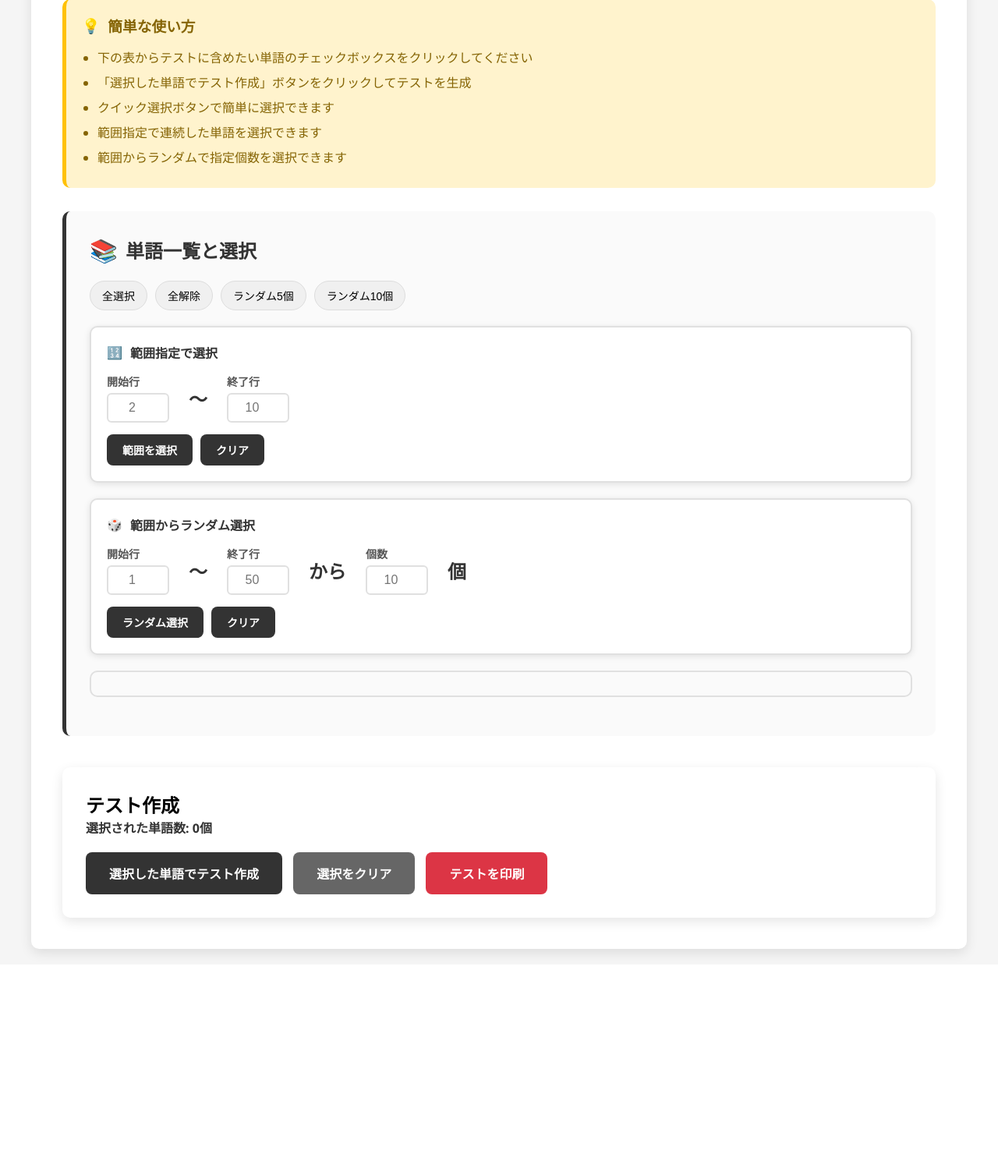
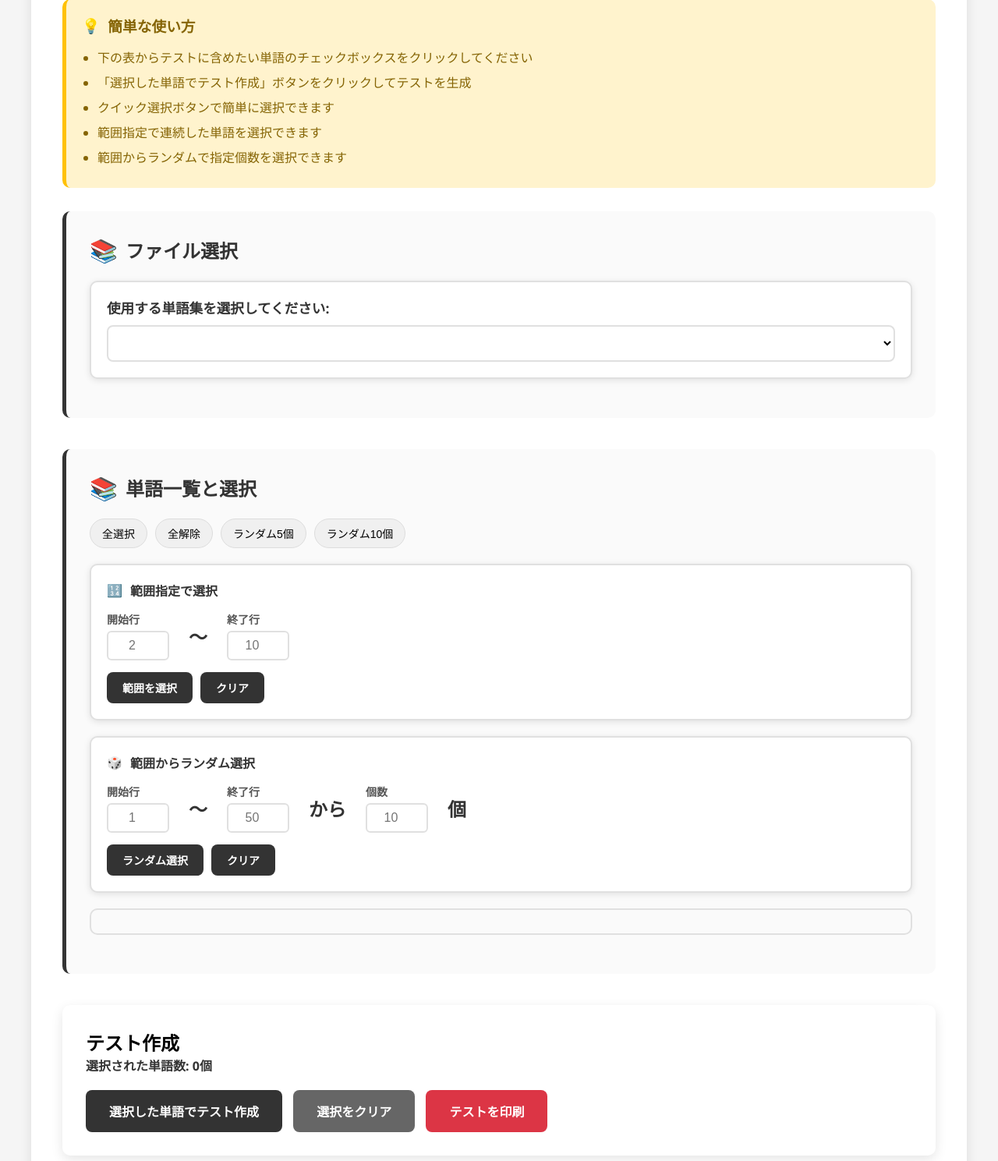
Before and after one commit to Hiyama-sir/test-maiking, a Flask app: page / in a window 1280 px wide. Shown: the part 189-1678 px from the top of the page at 78% size. Before the commit the page ends 1420 px from the top, so only its background shows below. Run offline with Flask 3, Linux system fonts and the light colour scheme; lists and menus that the app fills with data are empty.

Commit message:
複数Excelファイル対応機能を追加
- コーパス4500とターゲット1900の2つのファイルから選択可能
- ファイル選択ドロップダウンを追加
- 動的にファイルを読み込む機能を実装
- ファイル切り替え時に単語一覧が更新される

```diff
--- a/app.py
+++ b/app.py
@@ -4,11 +4,15 @@ import os
 
 app = Flask(__name__)
 
-def load_excel_data():
+def load_excel_data(filename=None):
     """Excelファイルからデータを読み込む"""
     try:
+        # デフォルトのファイル名を設定
+        if filename is None:
+            filename = '小テスト Retrieved from コーパス4500 4th Edition.xlsx'
+
         # Excelファイルを読み込み
-        workbook = load_workbook('小テスト Retrieved from コーパス4500 4th Edition.xlsx')
+        workbook = load_workbook(filename)
         worksheet = workbook.active
 
         # A列（英単語）とB列（日本語）のデータを取得
@@ -30,11 +34,36 @@ def load_excel_data():
         print(f"Excelファイルの読み込みエラー: {e}")
         return []
 
+def get_available_files():
+    """利用可能なExcelファイルのリストを取得"""
+    files = []
+    excel_files = [
+        '小テスト Retrieved from コーパス4500 4th Edition.xlsx',
+        'ターゲット1900.xlsx'
+    ]
+
+    for file in excel_files:
+        if os.path.exists(file):
+            if file == '小テスト Retrieved from コーパス4500 4th Edition.xlsx':
+                display_name = 'コーパス4500'
+            elif file == 'ターゲット1900.xlsx':
+                display_name = 'ターゲット1900'
+            else:
+                display_name = file.replace('.xlsx', '')
+
+            files.append({
+                'filename': file,
+                'display_name': display_name
+            })
+
+    return files
+
 @app.route('/')
 def index():
     """メインページ"""
     data = load_excel_data()
-    return render_template('index.html', data=data)
+    available_files = get_available_files()
+    return render_template('index.html', data=data, available_files=available_files)
 
 
 @app.route('/generate_test', methods=['POST'])
@@ -75,6 +104,35 @@ def get_all_data():
     data = load_excel_data()
     return jsonify(data)
 
+@app.route('/load_file', methods=['POST'])
+def load_file():
+    """指定されたファイルのデータを読み込み"""
+    try:
+        data = request.get_json()
+        filename = data.get('filename')
+
+        if not filename:
+            return jsonify({'error': 'ファイル名が指定されていません'}), 400
+
+        file_data = load_excel_data(filename)
+
+        if not file_data:
+            return jsonify({'error': 'ファイルの読み込みに失敗しました'}), 400
+
+        return jsonify({
+            'success': True,
+            'data': file_data
+        })
+
+    except Exception as e:
+        return jsonify({'error': f'エラーが発生しました: {str(e)}'}), 500
+
+@app.route('/get_available_files')
+def get_available_files_api():
+    """利用可能なファイル一覧を取得"""
+    files = get_available_files()
+    return jsonify(files)
+
 if __name__ == '__main__':
     port = int(os.environ.get('PORT', 5001))
     app.run(debug=False, host='0.0.0.0', port=port)
--- a/templates/index.html
+++ b/templates/index.html
@@ -662,6 +662,39 @@
             content: "🎲";
             margin-right: 10px;
         }
+
+        .file-selector {
+            background: white;
+            padding: 20px;
+            border-radius: 10px;
+            border: 2px solid #e0e0e0;
+            margin: 20px 0;
+            box-shadow: 0 2px 8px rgba(0,0,0,0.1);
+        }
+
+        .file-selector label {
+            display: block;
+            margin-bottom: 10px;
+            font-weight: 600;
+            color: #333;
+            font-size: 1.1em;
+        }
+
+        .file-selector select {
+            width: 100%;
+            padding: 12px;
+            border: 2px solid #e0e0e0;
+            border-radius: 8px;
+            font-size: 16px;
+            background: white;
+            cursor: pointer;
+            transition: border-color 0.3s;
+        }
+
+        .file-selector select:focus {
+            outline: none;
+            border-color: #333;
+        }
     </style>
 </head>
 <body>
@@ -681,6 +714,18 @@
                     <li>範囲指定で連続した単語を選択できます</li>
                     <li>範囲からランダムで指定個数を選択できます</li>
                 </ul>
+            </div>
+
+            <div class="section">
+                <h2>ファイル選択</h2>
+                <div class="file-selector">
+                    <label for="fileSelect">使用する単語集を選択してください:</label>
+                    <select id="fileSelect" onchange="loadSelectedFile()">
+                        {% for file in available_files %}
+                        <option value="{{ file.filename }}" {% if loop.first %}selected{% endif %}>{{ file.display_name }}</option>
+                        {% endfor %}
+                    </select>
+                </div>
             </div>
 
             <div class="section">
@@ -1170,6 +1215,67 @@
         }
 
 
+        function loadSelectedFile() {
+            const fileSelect = document.getElementById('fileSelect');
+            const selectedFile = fileSelect.value;
+
+            if (!selectedFile) {
+                showError('ファイルが選択されていません');
+                return;
+            }
+
+            const loading = document.getElementById('loading');
+            const checkboxContainer = document.getElementById('checkboxContainer');
+
+            loading.style.display = 'block';
+            checkboxContainer.innerHTML = '';
+
+            fetch('/load_file', {
+                method: 'POST',
+                headers: {
+                    'Content-Type': 'application/json',
+                },
+                body: JSON.stringify({
+                    filename: selectedFile
+                })
+            })
+            .then(response => response.json())
+            .then(data => {
+                loading.style.display = 'none';
+
+                if (data.success) {
+                    displayWordList(data.data);
+                    clearSelection();
+                } else {
+                    showError(data.error || 'ファイルの読み込みに失敗しました');
+                }
+            })
+            .catch(error => {
+                loading.style.display = 'none';
+                showError('エラーが発生しました: ' + error.message);
+            });
+        }
+
+        function displayWordList(data) {
+            const checkboxContainer = document.getElementById('checkboxContainer');
+
+            let html = '';
+            data.forEach((item) => {
+                html += `
+                    <div class="checkbox-item">
+                        <input type="checkbox" id="row${item.row_number}" value="${item.row_number}" onchange="updateSelection()">
+                        <label for="row${item.row_number}">
+                            <strong>${item.row_number}行目</strong>
+                            <span class="word-preview">${item.word}</span>
+                        </label>
+                    </div>
+                `;
+            });
+
+            checkboxContainer.innerHTML = html;
+            updateSelection();
+        }
+
         // 初期化
         document.addEventListener('DOMContentLoaded', function() {
             updateSelection();
```
